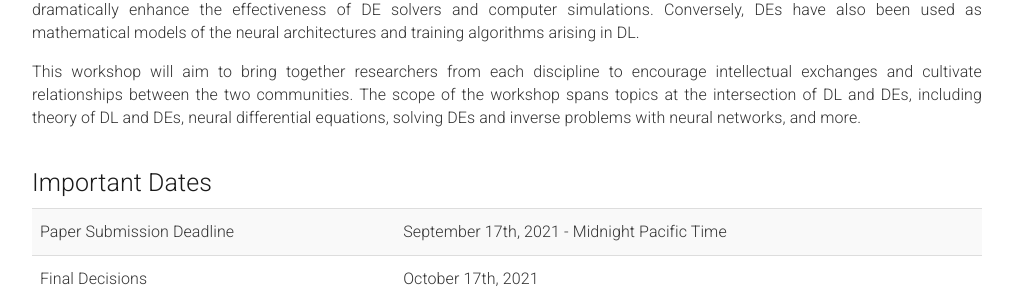
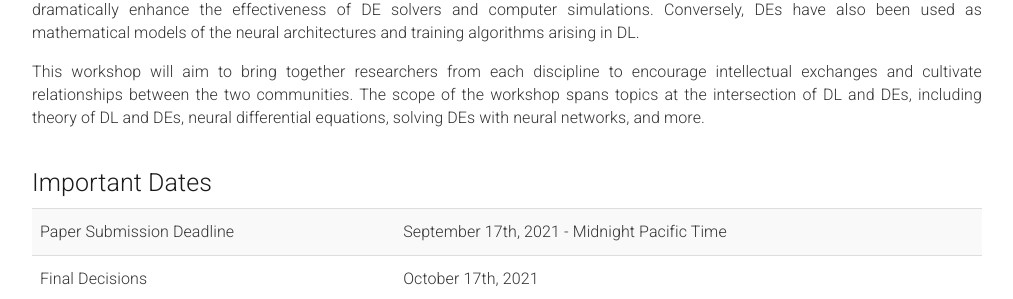
Before and after one commit to dl-de/dl-de.github.io, a Jekyll site: the page built from _pages/home.md, in a window 1280 px wide and 900 px high. Shown: the part 476-775 px from the top of the window, without its empty margins (133-1146 px from the left). Built offline with Jekyll 4.4.1, drawn with Linux system fonts in a browser that asks for light colours.

```diff
--- a/_pages/home.md
+++ b/_pages/home.md
@@ -51,7 +51,7 @@ Conversely, DEs have also been used as mathematical models of the neural archite
 
 <p>
 This workshop will aim to bring together researchers from each discipline to encourage intellectual exchanges and cultivate relationships between the two communities.
-The scope of the workshop spans topics at the intersection of DL and DEs, including theory of DL and DEs, neural differential equations, solving DEs and inverse problems with neural networks, and more. </p>
+The scope of the workshop spans topics at the intersection of DL and DEs, including theory of DL and DEs, neural differential equations, solving DEs with neural networks, and more. </p>
 
 
 <p>
```
